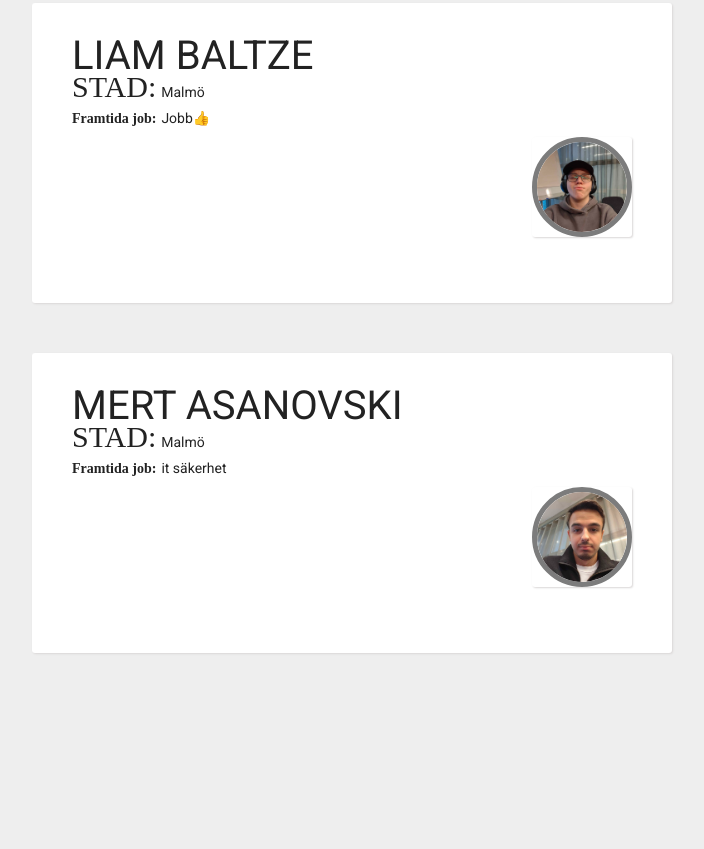
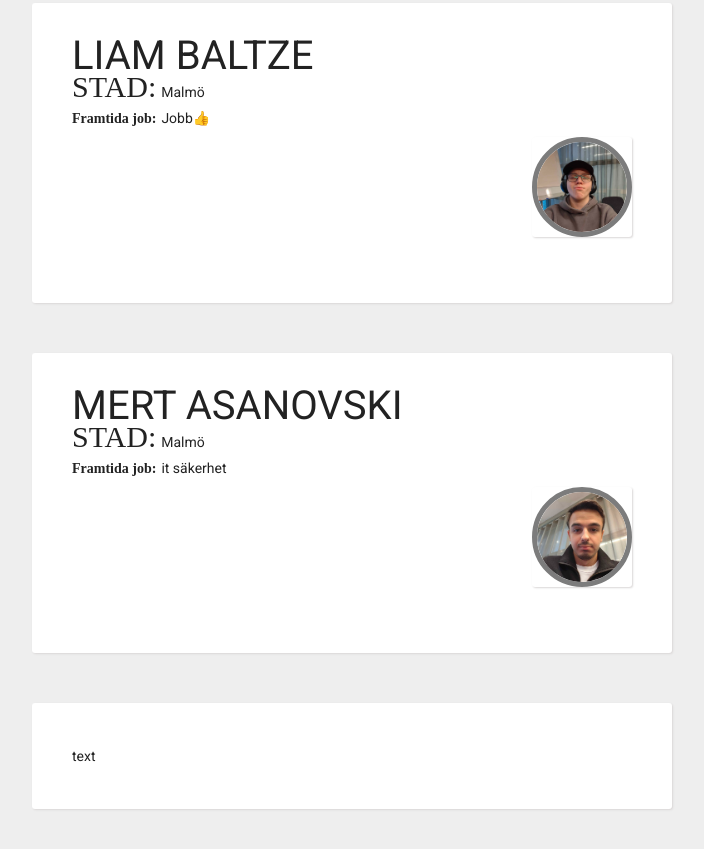
Before and after one commit to Trilzauce/Chas-hackaton-lillgruppem, a plain HTML site: page index.html in a window 1280 px wide. Shown: the part 773-1622 px from the top of the page, without its empty margins (288-992 px from the left). Before the commit the page ends 1476 px from the top, so only its background shows below. Drawn offline with Linux system fonts and the light colour scheme.

Commit message:
final commit

```diff
--- a/index.html
+++ b/index.html
@@ -61,7 +61,9 @@
                 </div>
             </div>
         </article>
-
+        <aside class="container">
+            <span class="description">text</span>
+        </aside>
     </body>
     <footer>
     </footer>
```
